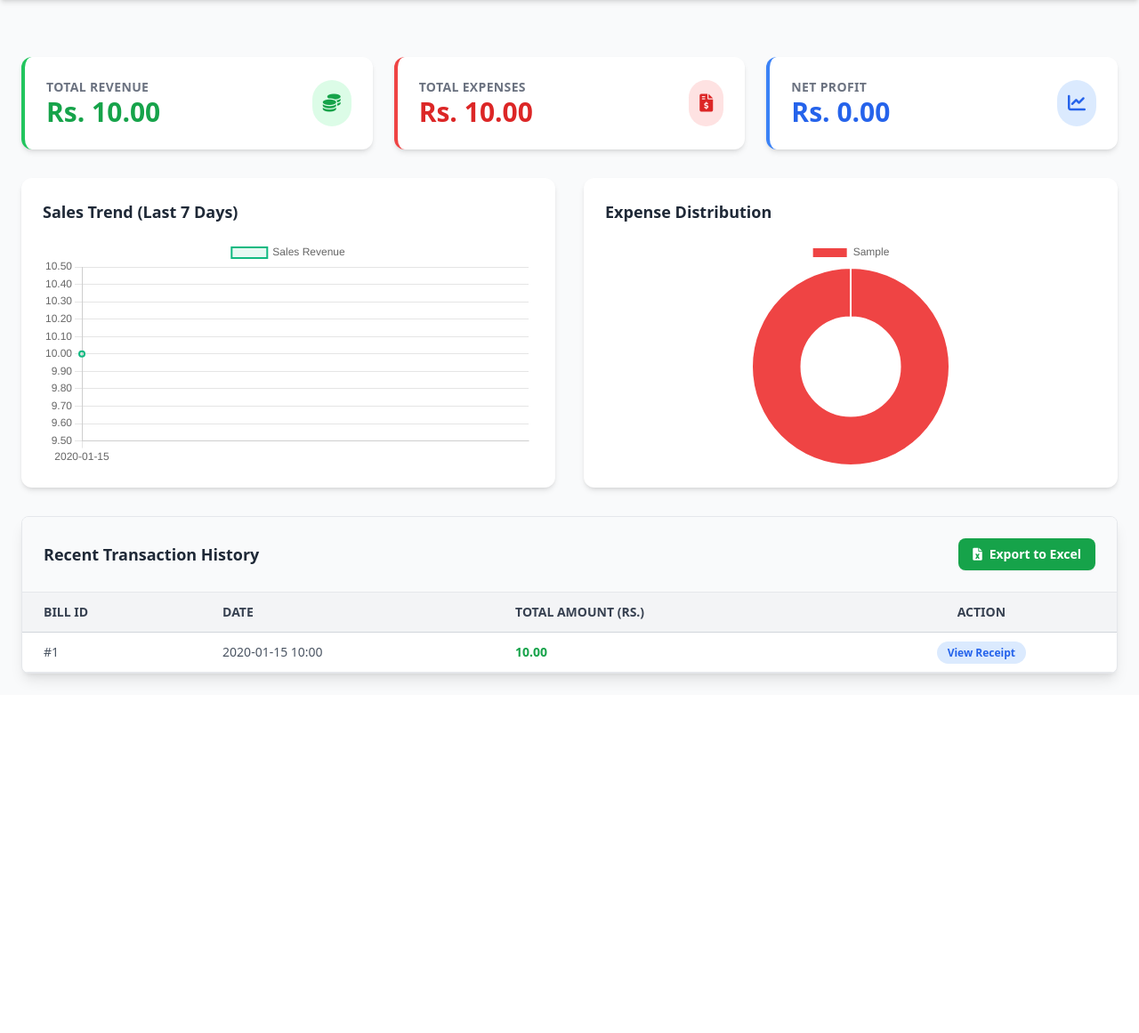
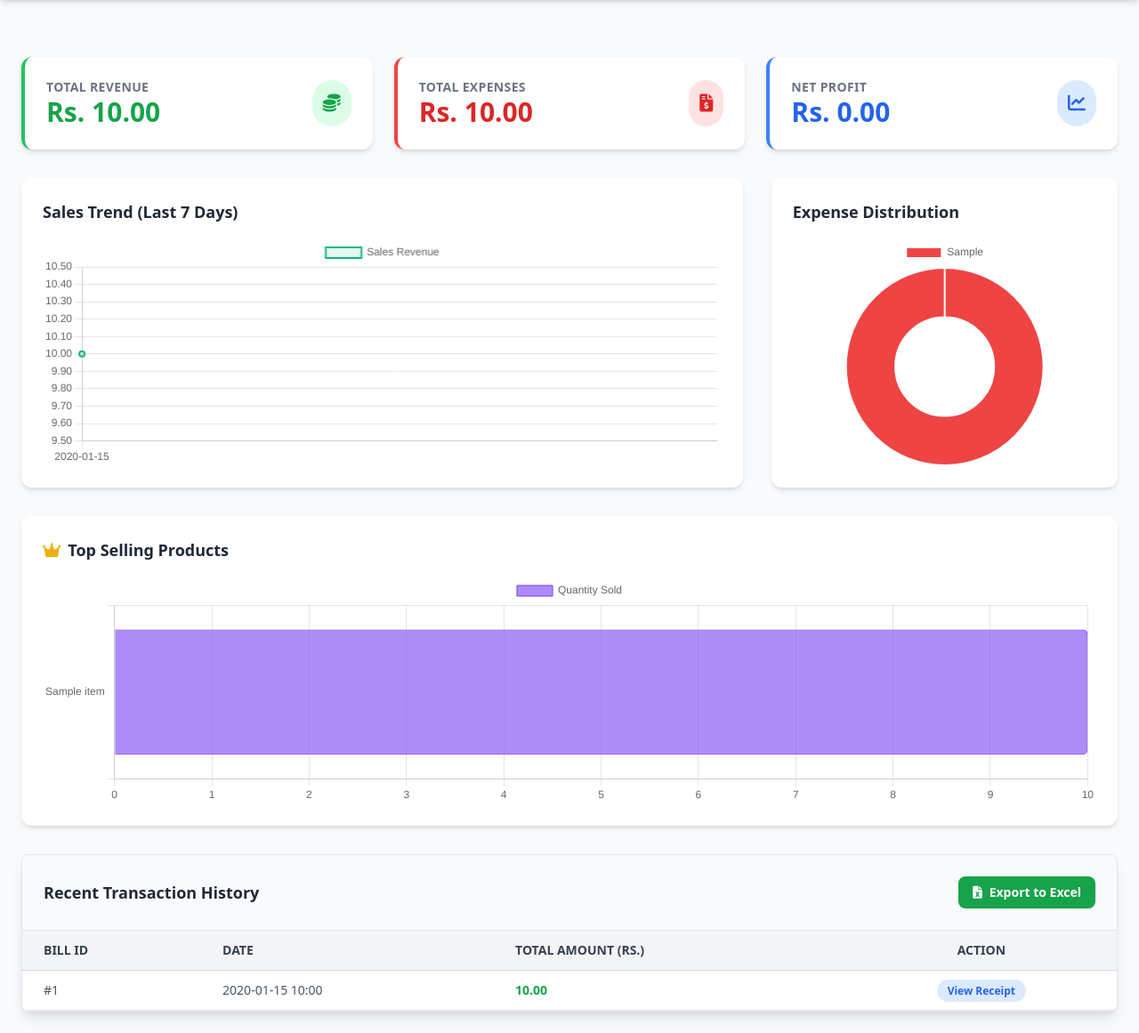
Before and after one commit to HeshithDashan/inventory-saas, a Flask app: page /reports in a window 1280 px wide. Shown: the part 72-1233 px from the top of the page at 89% size. Before the commit the page ends 841 px from the top, so only its background shows below. Run offline with Flask 3, Linux system fonts and the light colour scheme; a user stored in the database is signed in; tables that the repository leaves empty hold one stand-in row (values such as "Sample post"); some libraries are stand-ins or nearby versions.

Commit message:
Added horizontal bar chart for top selling products in reports

```diff
--- a/templates/reports.html
+++ b/templates/reports.html
@@ -69,8 +69,8 @@
             </div>
         </div>
 
-        <div class="grid grid-cols-1 lg:grid-cols-2 gap-8 mb-8">
-            <div class="bg-white p-6 rounded-xl shadow-md">
+        <div class="grid grid-cols-1 lg:grid-cols-3 gap-8 mb-8">
+            <div class="bg-white p-6 rounded-xl shadow-md lg:col-span-2">
                 <h3 class="text-lg font-bold text-gray-800 mb-4" id="chart-sales-title">Sales Trend (Last 7 Days)</h3>
                 <div class="relative h-64 w-full">
                     <canvas id="salesChart"></canvas>
@@ -81,6 +81,15 @@
                 <div class="relative h-64 w-full flex justify-center">
                     <canvas id="expenseChart"></canvas>
                 </div>
+            </div>
+        </div>
+
+        <div class="bg-white p-6 rounded-xl shadow-md mb-8">
+            <h3 class="text-lg font-bold text-gray-800 mb-4 flex items-center gap-2" id="chart-top-title">
+                <i class="fas fa-crown text-yellow-500"></i> Top Selling Products
+            </h3>
+            <div class="relative h-64 w-full">
+                <canvas id="topProductsChart"></canvas>
             </div>
         </div>
 
@@ -126,7 +135,9 @@
     <script>
         const salesCtx = document.getElementById('salesChart').getContext('2d');
         const expenseCtx = document.getElementById('expenseChart').getContext('2d');
+        const topProductsCtx = document.getElementById('topProductsChart').getContext('2d');
 
+        // Sales Line Chart
         const salesChart = new Chart(salesCtx, {
             type: 'line',
             data: {
@@ -144,6 +155,7 @@
             options: { responsive: true, maintainAspectRatio: false }
         });
 
+        // Expense Doughnut Chart
         const expLabels = JSON.parse('{{ exp_labels | safe }}');
         const expValues = JSON.parse('{{ exp_values | safe }}');
 
@@ -171,6 +183,34 @@
             container.appendChild(msg);
         }
 
+        // Top Selling Products Chart (Horizontal Bar)
+        const topNames = JSON.parse('{{ top_product_names | safe }}');
+        const topValues = JSON.parse('{{ top_product_values | safe }}');
+
+        const topProductsChart = new Chart(topProductsCtx, {
+            type: 'bar',
+            data: {
+                labels: topNames,
+                datasets: [{
+                    label: 'Quantity Sold',
+                    data: topValues,
+                    backgroundColor: 'rgba(139, 92, 246, 0.7)', // Purple color
+                    borderColor: '#7C3AED',
+                    borderWidth: 1,
+                    borderRadius: 5
+                }]
+            },
+            options: {
+                indexAxis: 'y', // Makes it horizontal
+                responsive: true,
+                maintainAspectRatio: false,
+                scales: {
+                    x: { beginAtZero: true }
+                }
+            }
+        });
+
+        // Language Translation Logic
         const langData = {
             en: {
                 revenue: "Total Revenue",
@@ -178,6 +218,7 @@
                 profit: "Net Profit",
                 salesTitle: "Sales Trend (Last 7 Days)",
                 expTitle: "Expense Distribution",
+                topTitle: "Top Selling Products",
                 history: "Recent Transaction History",
                 langBtn: "සිංහල",
                 exportBtn: "Export to Excel"
@@ -188,6 +229,7 @@
                 profit: "ශුද්ධ ලාභය",
                 salesTitle: "විකුණුම් ප්‍රවණතාවය (පසුගිය දින 7)",
                 expTitle: "වියදම් බෙදී යාම",
+                topTitle: "වැඩියෙන්ම අලෙවි වූ භාණ්ඩ",
                 history: "මෑත ගනුදෙනු ඉතිහාසය",
                 langBtn: "English",
                 exportBtn: "Excel වෙත ගන්න"
@@ -205,6 +247,8 @@
             document.getElementById('lbl-profit').innerText = data.profit;
             document.getElementById('chart-sales-title').innerText = data.salesTitle;
             document.getElementById('chart-exp-title').innerText = data.expTitle;
+            // Handle Top Title with Icon
+            document.getElementById('chart-top-title').innerHTML = `<i class="fas fa-crown text-yellow-500 mr-2"></i> ${data.topTitle}`;
             document.getElementById('tbl-history').innerText = data.history;
             document.getElementById('lang-btn').innerText = data.langBtn;
             document.getElementById('btn-export').innerText = data.exportBtn;
```
